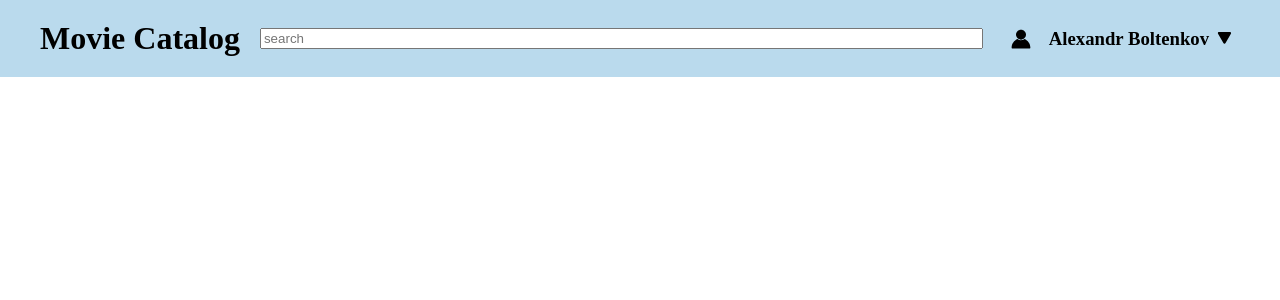
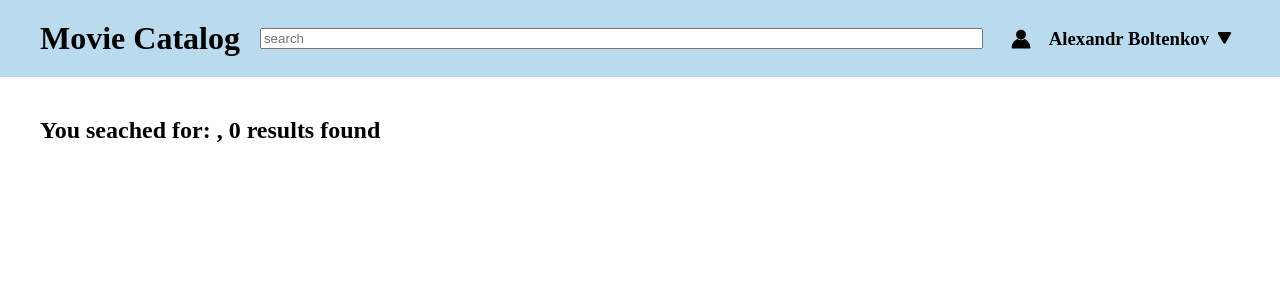
Before and after one commit to OscarRaizer/Movie-Catalog, a Vue app: page / in a window 1280 px wide. Shown: the top 300 px of the page. Built offline with nearby package versions, Linux system fonts and the light colour scheme.

Commit message:
feat: add search status

```diff
--- a/src/App.vue
+++ b/src/App.vue
@@ -11,6 +11,7 @@ const isLoading = ref(false)
 const error = ref(null)
 const currentPage = ref(1)
 const totalPages = ref(0)
+const totalResults = ref(0)
 
 const fetchMovies = async () => {
   if (!searchQuery.value) return
@@ -21,6 +22,7 @@ const fetchMovies = async () => {
       params: { apikey: '8523cbb8', s: searchQuery.value, page: currentPage.value }
     })
     movies.value = response.data.Search || []
+    totalResults.value = parseInt(response.data.totalResults) || 0
     totalPages.value = Math.ceil(response.data.totalResults / 10) || 0
     error.value = null
   } catch (err) {
@@ -46,7 +48,13 @@ const changePage = (page) => {
 <template>
   <div class="app">
     <HeaderApp @search="handleSearch" />
-    <CardList :movies="movies" :isLoading="isLoading" :error="error" />
+    <CardList
+      :movies="movies"
+      :isLoading="isLoading"
+      :error="error"
+      :search-query="searchQuery"
+      :totalResults="totalResults"
+    />
     <PaginationApp
       v-if="totalPages > 0"
       :currentPage="currentPage"
--- a/src/components/CardList.vue
+++ b/src/components/CardList.vue
@@ -4,16 +4,23 @@ import TheCard from './TheCard.vue'
 defineProps({
   movies: Array,
   isLoading: Boolean,
-  error: String
+  error: String,
+  searchQuery: String,
+  totalResults: Number
 })
 </script>
 
 <template>
   <section class="movie-list">
+    <div class="movie-list__title container">
+      <h2>You seached for: {{ searchQuery }}, {{ totalResults }} results found</h2>
+    </div>
     <div class="movie-list__status" v-if="isLoading">Loading...</div>
-    <div class="movie-list__status--big" v-else-if="error">{{ error }}</div>
+    <div class="movie-list__status" v-else-if="error">{{ error }}</div>
     <div v-else class="container">
-      <TheCard v-for="movie in movies" :key="movie.imdbID" :movie="movie" />
+      <div class="movie-list__wrapper">
+        <TheCard v-for="movie in movies" :key="movie.imdbID" :movie="movie" />
+      </div>
     </div>
   </section>
 </template>
@@ -22,10 +29,15 @@ defineProps({
 .movie-list {
   display: flex;
   flex-direction: column;
-  .container {
+
+  .movie-list__wrapper {
     display: grid;
     grid-template-columns: repeat(auto-fill, minmax(200px, 1fr));
     gap: 50px;
+  }
+
+  .movie-list__title {
+    font-weight: bold;
   }
 
   .movie-list__status {
@@ -33,9 +45,5 @@ defineProps({
     font-size: 40px;
     font-family: 'Courier New', Courier, monospace;
   }
-
-  .movie-list__status--big {
-    background-color: red;
-  }
 }
 </style>
```
